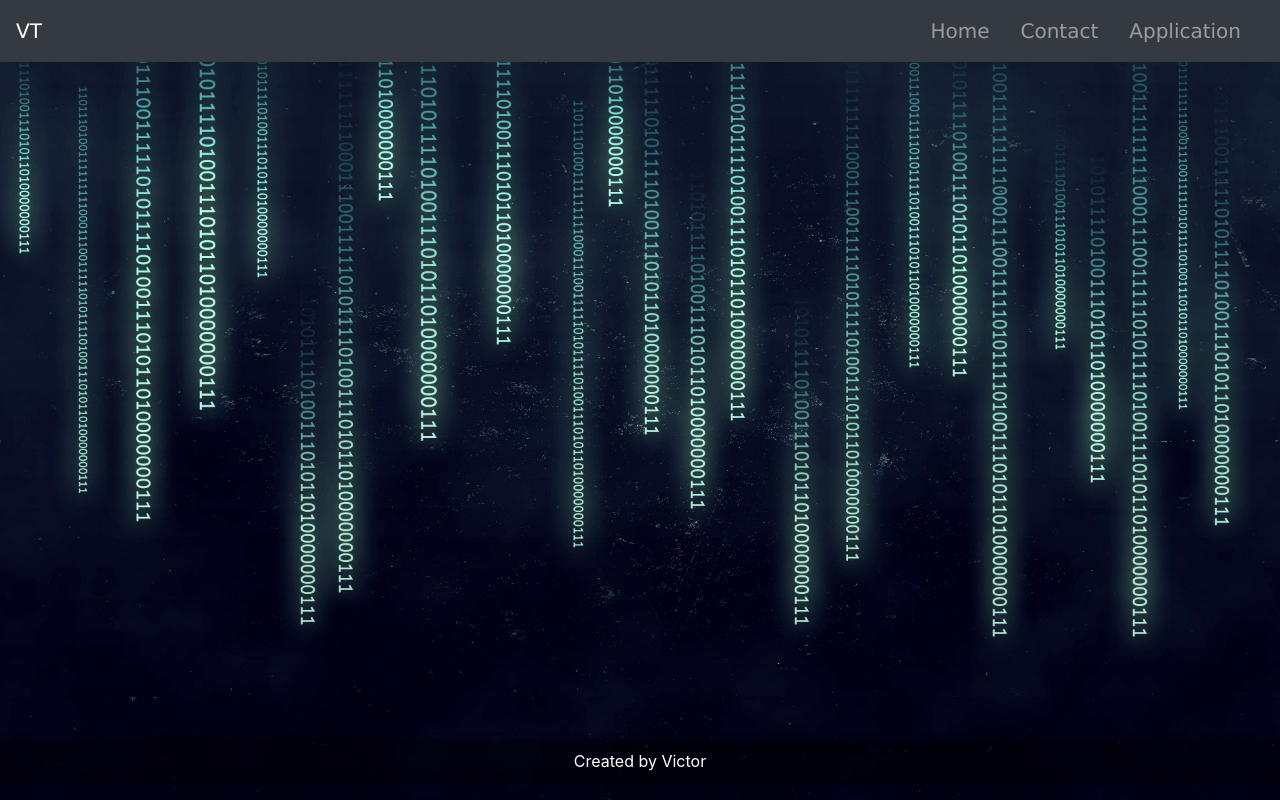
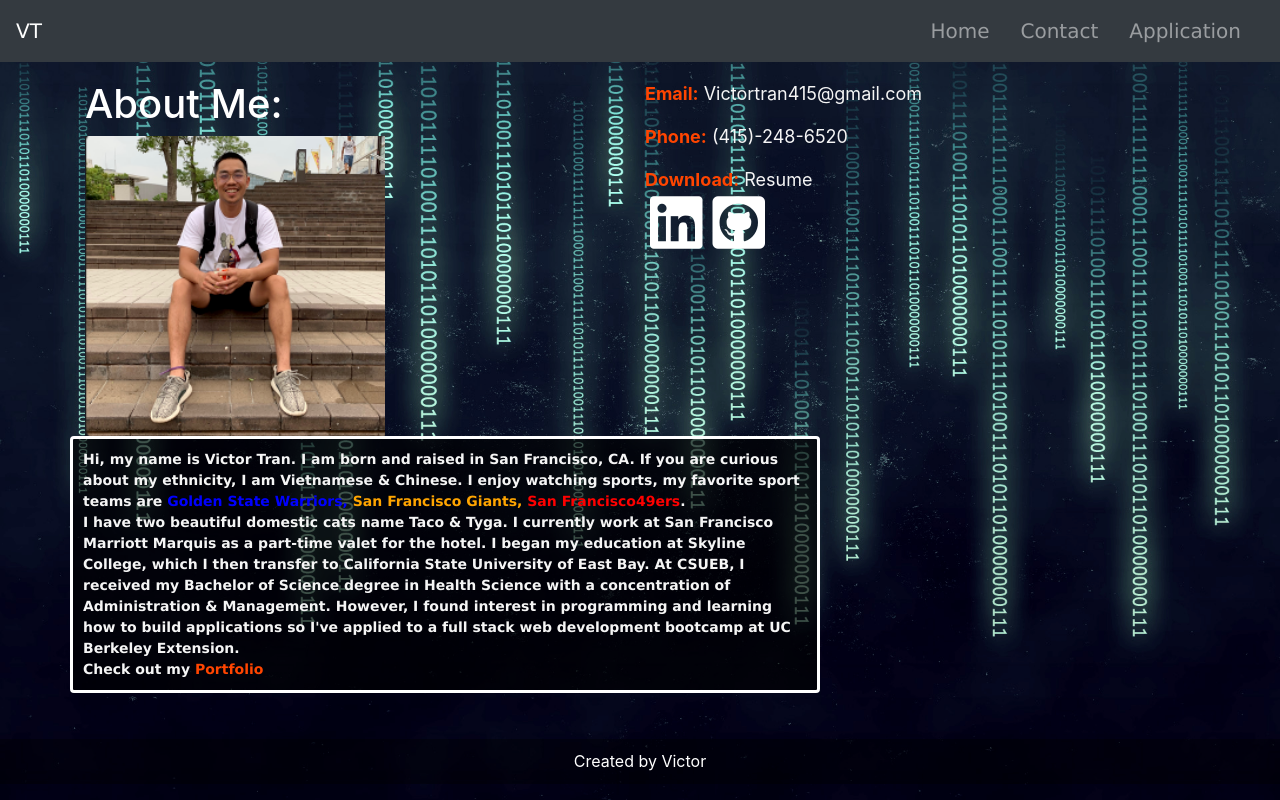
Before and after one commit to Victortran415/React_Portfolio, a React (Create React App) app: page /Contact in a window 1280 px wide. Built offline with nearby package versions, Linux system fonts and the light colour scheme; some icons are missing.

Commit message:
Contact/About Me page

```diff
--- a/src/App.js
+++ b/src/App.js
@@ -1,4 +1,4 @@
-import logo from "./logo.svg";
+
 import "./App.css";
 import Nav from "./Components/Nav/Nav";
 import Footer from "./Components/Footer/Footer";
--- a/src/Components/Arrows/ArrowsStyle.css
+++ b/src/Components/Arrows/ArrowsStyle.css
@@ -3,7 +3,7 @@
     top: 50%;
     left: 50%;
     transform: translate(-50%,-50%);
-    margin-top: 20rem;
+    margin-top: 10rem;
 }
 .arrow span{
     display: block;
--- a/src/Components/Column/Col.js
+++ b/src/Components/Column/Col.js
@@ -11,6 +11,5 @@ const Col = ({ size, children }) => {
 			{children}
 		</div>
 	);
-}
-
-export default Col
+};
+export default Col;
--- a/src/Components/Container/Container.js
+++ b/src/Components/Container/Container.js
@@ -1,7 +1,5 @@
 import React from "react";
 
-const Container = ({ fluid, children }) => {
+export function Container({ fluid, children }){
 	return <div className={`container${fluid ? "-fluid" : ""}`}>{children}</div>;
 }
-
-export default Container;
--- a/src/Components/Row/Row.js
+++ b/src/Components/Row/Row.js
@@ -1,7 +1,5 @@
 import React from "react";
 
-const Row = ({ fluid, children }) => {
+export function Row({ fluid, children }){
 	return <div className={`row${fluid ? "-fluid" : ""}`}>{children}</div>;
 };
-
-export default Row;
--- a/src/Pages/Application.js
+++ b/src/Pages/Application.js
@@ -1,4 +1,6 @@
 import React from 'react'
+
+
 
 const Application = () => {
     return (
--- a/src/Pages/Contact.js
+++ b/src/Pages/Contact.js
@@ -1,11 +1,121 @@
-import React from 'react'
+import React from "react";
+import { Container } from "../Components/Container/Container";
+import { Row } from "../Components/Row/Row";
+import Column from "../Components/Column/Col";
+import myImage from "../Components/Images/myImage/myimage.png";
+import Wrapper from "../Components/Wrapper/Wrapper";
+import Resume from "../Components/Resume/VictorTran_Resume.pdf";
 
+const styles = {
+	img: {
+		width: "300px",
+		height: "300px",
+	},
+	aboutMe: {
+		color: "whitesmoke",
+		fontFamily: "Verdana, Geneva, Tahoma, sans-serif",
+		fontWeight: "bold",
+		fontSize: "14px",
+		border: "3px",
+		borderStyle: "solid",
+		borderColor: "white",
+		borderRadius: "4px",
+		backgroundColor: "rgba(0, 0, 0, 0.65)",
+		padding: "10px",
+	},
+	infoList: {
+		color: "whitesmoke",
+		fontSize: "18px",
+		paddingLeft: "5px",
+	},
+	fab: {
+		fontSize: '60px',
+		paddingLeft: '10px',
+		color: 'white',
+	}
+};
 const Contact = () => {
-    return (
-        <div>
+	return (
+		<Wrapper>
+			<Container>
+				<Row>
+					<Column size="md-6">
+						<div>
+							<h1>About Me:</h1>
+							<img style={styles.img} src={myImage} alt="in Japan" />
+						</div>
+					</Column>
+					<Column size="md=6">
+						<div>
+							<p style={styles.infoList}>
+								<strong style={{ color: "orangered" }}>Email:</strong>{" "}
+								Victortran415@gmail.com
+							</p>
+							<p style={styles.infoList}>
+								<strong style={{ color: "orangered" }}>Phone:</strong>{" "}
+								(415)-248-6520
+							</p>
+							<a
+								href={Resume}
+								download=""
+								style={styles.infoList}
+								id="updateResume"
+							>
+								<strong style={{ color: "orangered" }}>Download:</strong>{" "}
+								Resume
+							</a>
+						</div>
+						<a
+							href="https://www.linkedin.com/in/victor-tran-927388157/"
+							class="links"
+						>
+							<i style={styles.fab} className="fab fa-linkedin" ></i>
+						</a>
 
-        </div>
-    )
-}
+						<a href="https://github.com/Victortran415" class="links">
+							<i style={styles.fab} className="fab fa-github-square"></i>
+						</a>
+					</Column>
+					<Row>
+						<Column size="md-8">
+							<p style={styles.aboutMe}>
+								Hi, my name is Victor Tran. I am born and raised in San
+								Francisco, CA. If you are curious about my ethnicity, I am
+								Vietnamese & Chinese. I enjoy watching sports, my favorite sport
+								teams are
+								<highlight style={{ color: "blue" }}>
+									{" "}
+									Golden State Warriors,{" "}
+								</highlight>
+								<highlight style={{ color: "orange" }}>
+									San Francisco Giants,{" "}
+								</highlight>
+								<highlight style={{ color: "red" }}>
+									San Francisco49ers
+								</highlight>
+								.<br></br>I have two beautiful domestic cats name Taco & Tyga. I
+								currently work at San Francisco Marriott Marquis as a part-time
+								valet for the hotel. I began my education at Skyline College,
+								which I then transfer to California State University of East
+								Bay. At CSUEB, I received my Bachelor of Science degree in
+								Health Science with a concentration of Administration &
+								Management. However, I found interest in programming and
+								learning how to build applications so I've applied to a full
+								stack web development bootcamp at UC Berkeley Extension.
+								<br></br>
+								Check out my{" "}
+								<a href="/Application">
+									<highlight style={{ color: "orangered" }}>
+										Portfolio
+									</highlight>
+								</a>
+							</p>
+						</Column>
+					</Row>
+				</Row>
+			</Container>
+		</Wrapper>
+	);
+};
 
-export default Contact
+export default Contact;
--- a/src/Pages/Home.js
+++ b/src/Pages/Home.js
@@ -1,8 +1,8 @@
 import React from "react";
-import Container from "../Components/Container/Container";
-import Row from "../Components/Row/Row";
-import Column from "../Components/Column/Col.js";
-import Arrows from "../Components/Arrows/Arrows";
+import { Container } from "../Components/Container/Container";
+import { Row } from "../Components/Row/Row";
+import Column from "../Components/Column/Col";
+
 
 const styles = {
 	title: {
@@ -16,12 +16,11 @@ const styles = {
 		textAlign: "center",
 		fontSize: "50px",
 	},
-
 };
 
 const Home = () => {
 	return (
-		<Container fluid>
+		<Container>
 			<Row>
 				<Column size="md-12">
 					<div style={styles.title}>
@@ -32,9 +31,6 @@ const Home = () => {
 						<h2 style={styles.test}>Welcome to my adventure of a</h2>
 						<h2 style={styles.test}>Full-Stack Software Developer.</h2>
 					</div>
-
-					<Arrows />
-
 				</Column>
 			</Row>
 		</Container>
```
Also changed, not shown: src/Components/Images/myImage/myimage.png (renamed from src/Components/Images/myimage.png), 1 other file (tests, documents, lock files or other folders).
